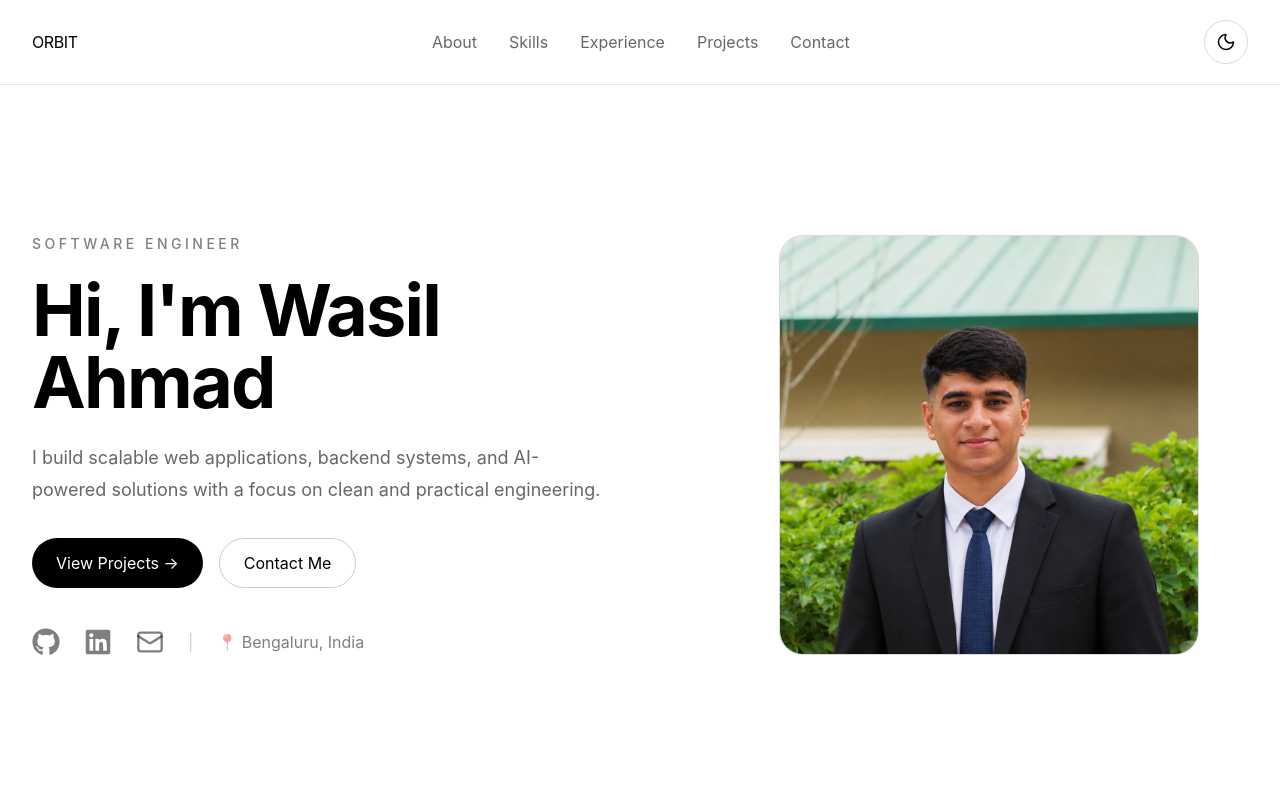
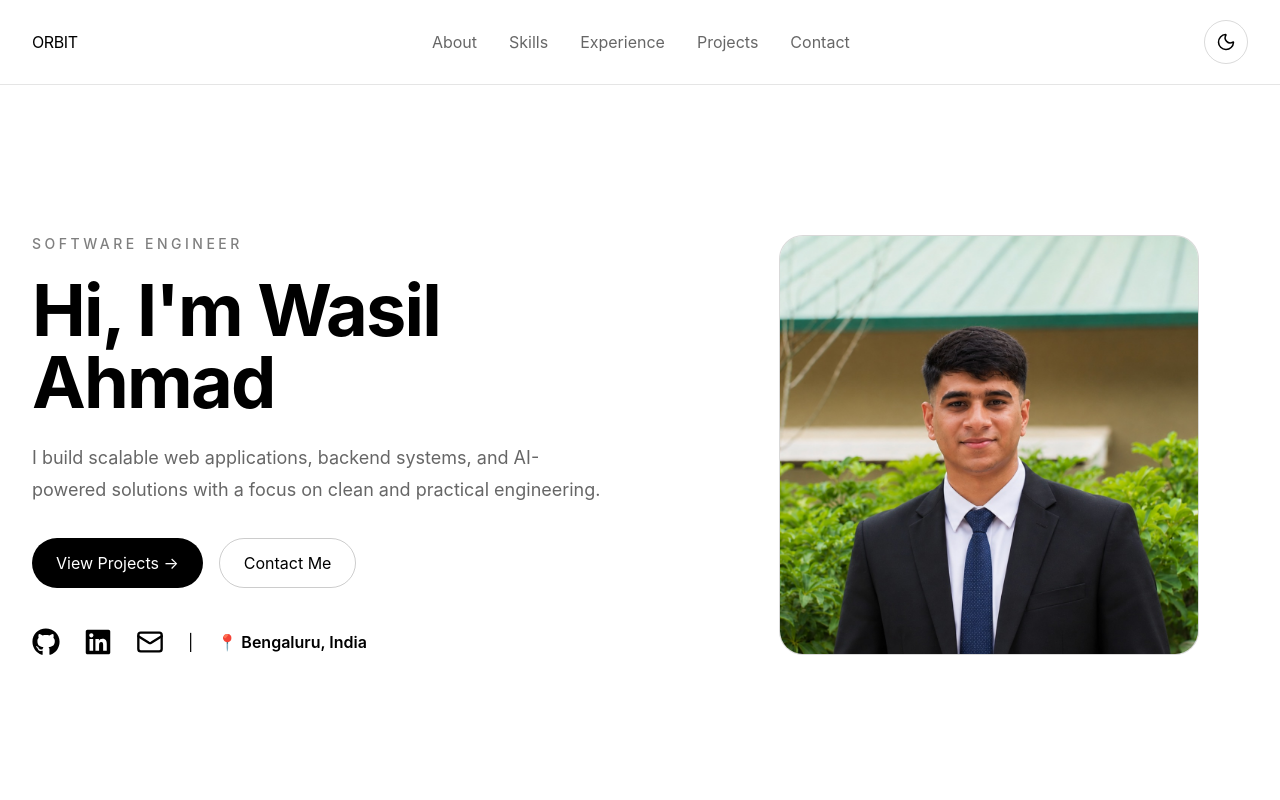
Before and after one commit to buildwithwasil/orbit, a React (Vite) app in the folder frontend/: page / in a window 1280 px wide. Shown: the top 800 px of the page. Built offline with nearby package versions, Linux system fonts and the light colour scheme.

Commit message:
Modified the Hero Section

```diff
--- a/frontend/src/components/Hero.tsx
+++ b/frontend/src/components/Hero.tsx
@@ -1,6 +1,5 @@
 import { FaGithub, FaLinkedin } from "react-icons/fa";
 import { Mail } from "lucide-react";
-import { SiFiverr } from "react-icons/si";
 
 function Hero() {
     return (
@@ -25,6 +24,7 @@ function Hero() {
                         practical engineering.
                     </p>
 
+                    {/* Buttons */}
                     <div className="mt-8 flex flex-wrap gap-4">
 
                         {/* View Projects */}
@@ -38,7 +38,7 @@ function Hero() {
                         {/* Contact */}
                         <a
                             href="#contact"
-                            className="rounded-full border border-black/20 px-6 py-3 text-sm font-medium text-black transition hover:bg-black hover:text-white dark:border-white/20 dark:text-white dark:hover:bg-white dark:hover:text-black"
+                            className="inline-flex items-center justify-center rounded-full border border-black/20 px-6 py-3 text-sm font-medium text-black transition-colors duration-200 hover:bg-black hover:text-white dark:border-white/20 dark:text-white dark:hover:bg-white dark:hover:text-black"
                         >
                             Contact Me
                         </a>
@@ -46,41 +46,46 @@ function Hero() {
                     </div>
 
                     {/* Social / Location */}
-                    <div className="mt-10 flex items-center gap-6 text-black/50 dark:text-white/50">
+                    <div className="mt-10 flex items-center gap-6">
 
+                        {/* GitHub */}
                         <a
                             href="https://github.com/buildwithwasil"
                             target="_blank"
                             rel="noopener noreferrer"
                             aria-label="GitHub"
-                            className="transition hover:text-black dark:hover:text-white"
+                            className="text-black transition-colors hover:text-black/70 dark:text-white dark:hover:text-white/70"
                         >
                             <FaGithub size={28} />
                         </a>
 
+                        {/* LinkedIn */}
                         <a
                             href="https://www.linkedin.com/in/wasilahmad1/"
                             target="_blank"
                             rel="noopener noreferrer"
                             aria-label="LinkedIn"
-                            className="transition hover:text-black dark:hover:text-white"
+                            className="text-black transition-colors hover:text-black/70 dark:text-white dark:hover:text-white/70"
                         >
-                           <FaLinkedin size={28} />
+                            <FaLinkedin size={28} />
                         </a>
 
+                        {/* Email */}
                         <a
                             href="mailto:wasil.ahmad786@gmail.com"
                             aria-label="Email"
-                            className="transition hover:text-black dark:hover:text-white"
+                            className="text-black transition-colors hover:text-black/70 dark:text-white dark:hover:text-white/70"
                         >
                             <Mail size={28} />
                         </a>
 
-                        <span className="text-black/20 dark:text-white/20">
+                        {/* Divider */}
+                        <span className="text-black dark:text-white">
                             |
                         </span>
 
-                        <span>
+                        {/* Location */}
+                        <span className="text-base font-semibold text-black dark:text-white">
                             📍 Bengaluru, India
                         </span>
 
```
